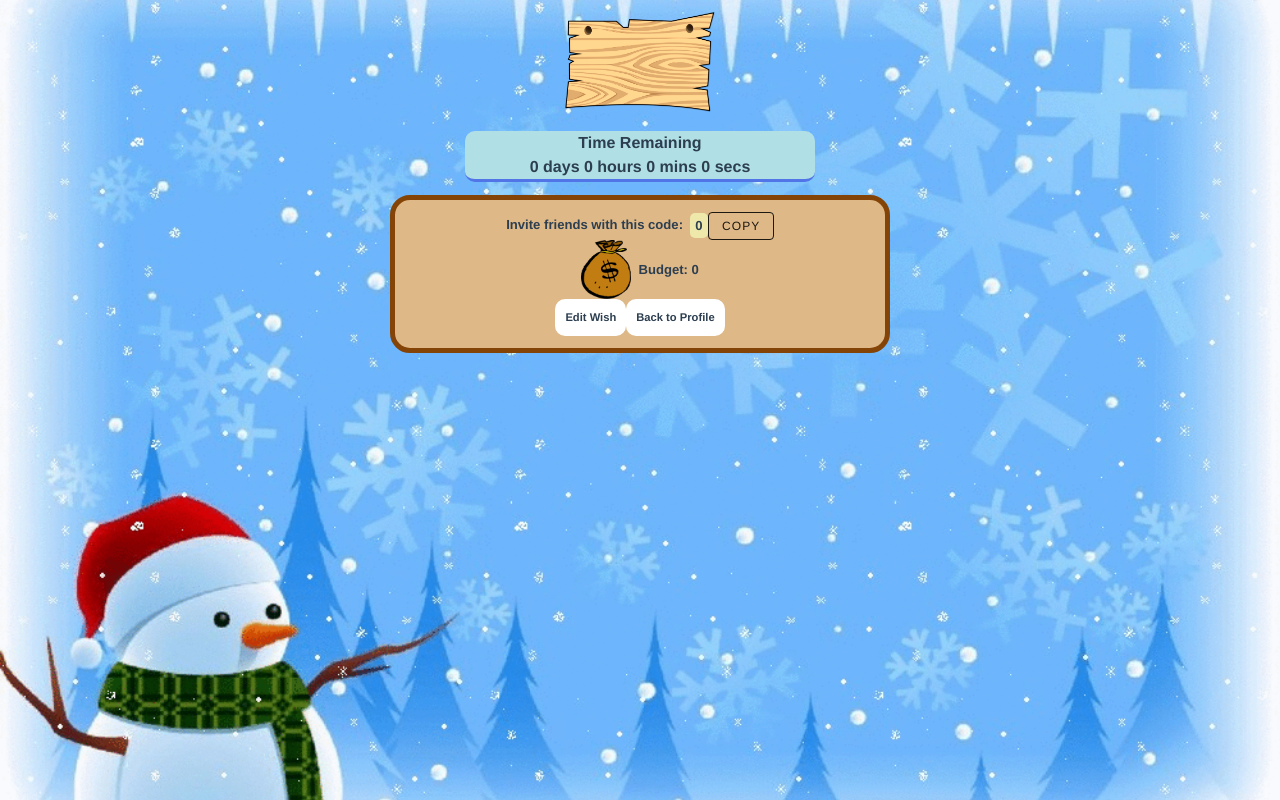
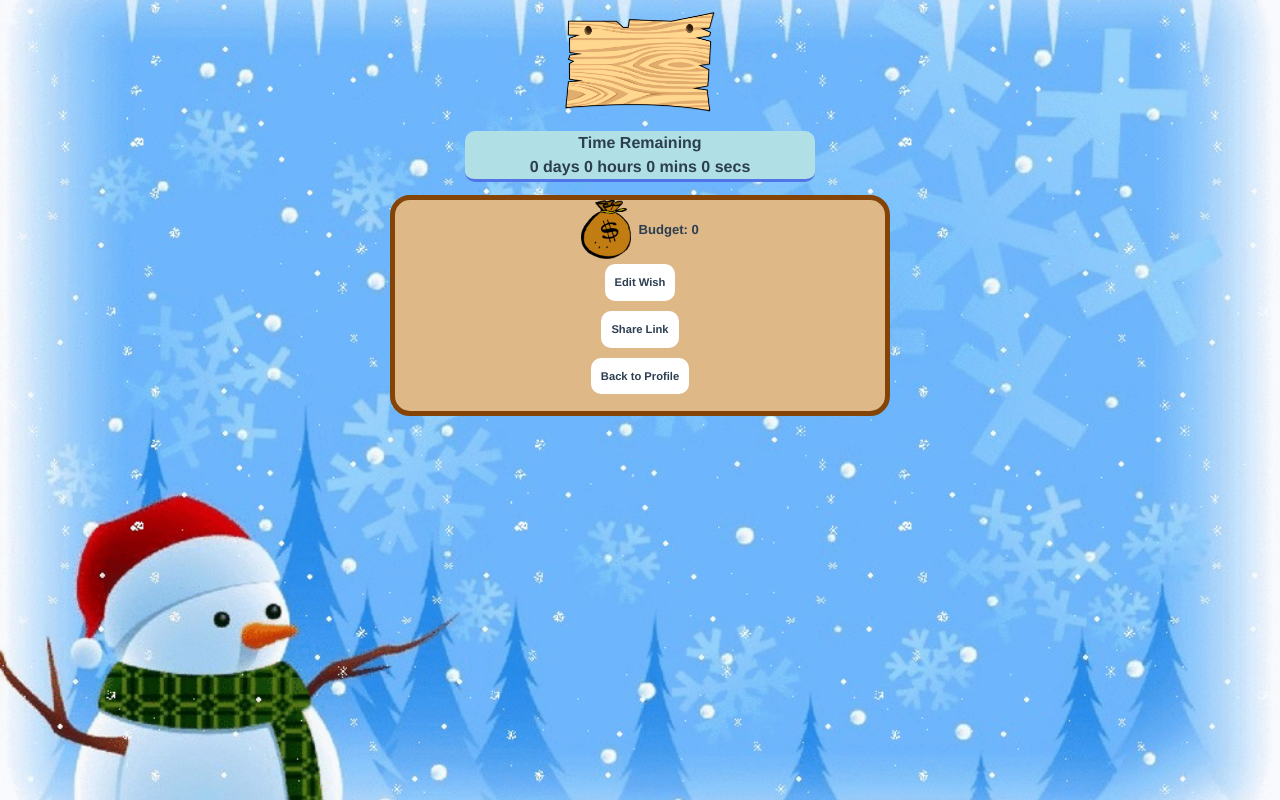
Before and after one commit to lowkahonn/Secret-Santa, a Vue app in the folder vue/: page /room in a window 1280 px wide. Built offline with nearby package versions, Linux system fonts and the light colour scheme.

Commit message:
Add share url button

```diff
--- a/vue/src/components/Room.vue
+++ b/vue/src/components/Room.vue
@@ -63,19 +63,15 @@
     <v-row align="center" justify="center" class="info-board">
       <v-col>
         <div class="col">
-          <h3>Invite friends with this code:&nbsp;
-            <span id="roomId" class="room-id">{{ roomId }}</span>
-            <v-btn small @click="copyRoomCode()" outlined>Copy</v-btn>
-          </h3>
-        </div>
-        <div class="col">
           <v-row justify="center" align="center">
             <img class="icon" src="../assets/budget.png">
             <h3>&nbsp; Budget: {{budget}}</h3>
           </v-row>
         </div>
         <div class="col">
-          <button @click="toggleEditWish()" class="btn-group">Edit Wish</button>
+          <button @click="toggleEditWish()" class="btn-group">Edit Wish</button><br>
+          <button @click="copyUrl()" class="btn-group">Share Link</button>
+          <h3 v-if="isCopied" class="msg-copy">&nbsp;Link copied!</h3><br>
           <button @click="back()" class="btn-group">Back to Profile</button>
         </div>
       </v-col>
@@ -92,8 +88,10 @@
             label="Enter your wish"
             type="text"
             @click:append-outer="updateWish()"
-            @click:clear="clearMessage()"
-          ></v-text-field>
+            @click:clear="clearWish()"
+        >
+        </v-text-field>
+        <p v-if="showUpdateError" class="error-msg">Please try again</p>
         <v-btn @click="toggleEditWish()" class="btn-group">Back</v-btn>
       </div>
     </div>
@@ -104,7 +102,7 @@
 import ApiService from '@/api/api.service'
 export default {
   name: 'Room',
-  props: ['roomInfoProp'],
+  props: ['usernameProp', 'roomInfoProp'],
   data () {
     return {
       selectedKey: null,
@@ -127,10 +125,10 @@ export default {
       interval: null,
       hash: '',
       isActive: false,
-      editWish: false
+      editWish: false,
+      isCopied: false,
+      showUpdateError: false
     }
-  },
-  created () {
   },
   async mounted () {
     this.$nextTick(() => {
@@ -206,6 +204,7 @@ export default {
           this.secretSanta = secretSanta
         }
       }
+      this.username = this.usernameProp
       this.roomName = roomInfo.roomName
       this.roomId = roomInfo.roomId
       this.budget = roomInfo.budget
@@ -249,13 +248,27 @@ export default {
       this.countdownMin = ((interval % (3600 * 24)) % 3600) / 60 | 0
       this.countdownSec = (((interval % (3600 * 24)) % 3600) % 60) | 0
     },
-    copyRoomCode () {
-      var r = document.createRange()
-      r.selectNode(document.getElementById('roomId'))
-      window.getSelection().removeAllRanges()
-      window.getSelection().addRange(r)
+    copyUrl () {
+      if (!window.getSelection) {
+        alert('Please copy the URL from the location bar.')
+        return
+      }
+      const dummy = document.createElement('p')
+      dummy.textContent = window.location.href + '#' + this.roomId
+      document.body.appendChild(dummy)
+
+      const range = document.createRange()
+      range.setStartBefore(dummy)
+      range.setEndAfter(dummy)
+
+      const selection = window.getSelection()
+      selection.removeAllRanges()
+      selection.addRange(range)
+
       document.execCommand('copy')
-      window.getSelection().removeAllRanges()
+      document.body.removeChild(dummy)
+      this.isCopied = true
+      setTimeout(() => { this.isCopied = false }, 1000)
     },
     async updateWish () {
       if (this.members[this.username]) {
@@ -268,7 +281,18 @@ export default {
         wish: this.wish
       }
 
-      await ApiService.updateWish(data)
+      let res = await ApiService.updateWish(data)
+
+      if (res) {
+        this.showUpdateError = false
+        this.editWish = false
+      } else {
+        this.showUpdateError = true
+        setTimeout(() => { this.showUpdateError = false }, 1000)
+      }
+    },
+    clearWish () {
+      this.wish = ''
     },
     getAvatarSize () {
       if (screen.width < 235 || screen.height < 435) return 50
@@ -377,14 +401,17 @@ export default {
   text-align: center;
 }
 
-.room-id {
-  background-color: palegoldenrod;
-  padding: 5px 5px;
-  border-radius: 5px;
+.icon {
+  width: 50px;
 }
 
-.icon {
-  width: 50px;
+.msg-copy {
+  font-weight: bold;
+  font-size: 0.6rem;
+}
+
+.error-msg {
+  color: rgba(206, 29, 29, 0.87);
 }
 
 .countdown {
@@ -414,6 +441,7 @@ export default {
 .btn-group {
   border-radius: 10px;
   padding: 10px 10px;
+  margin: 5px 5px;
   background-color: white;
   font-weight: bold;
 }
```
